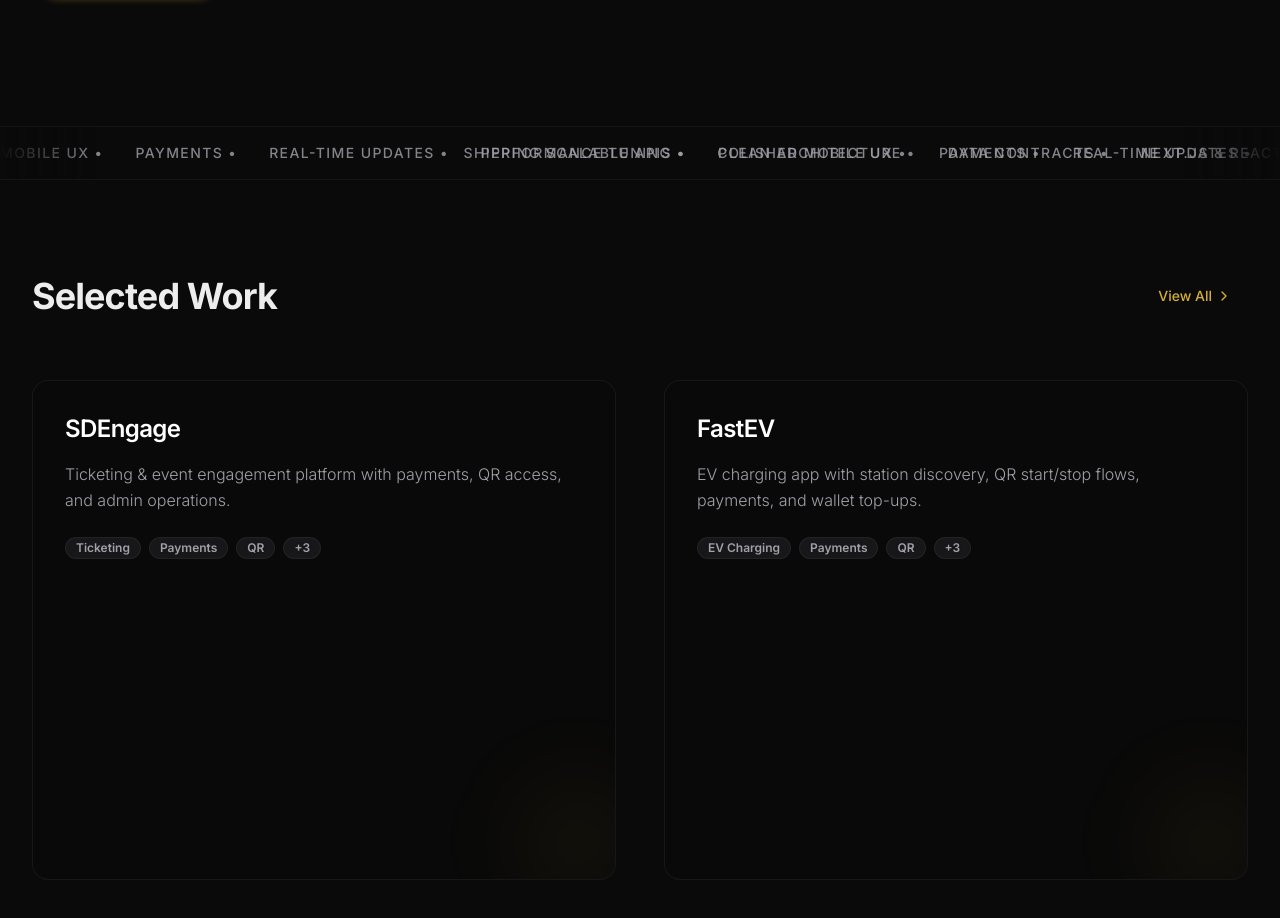
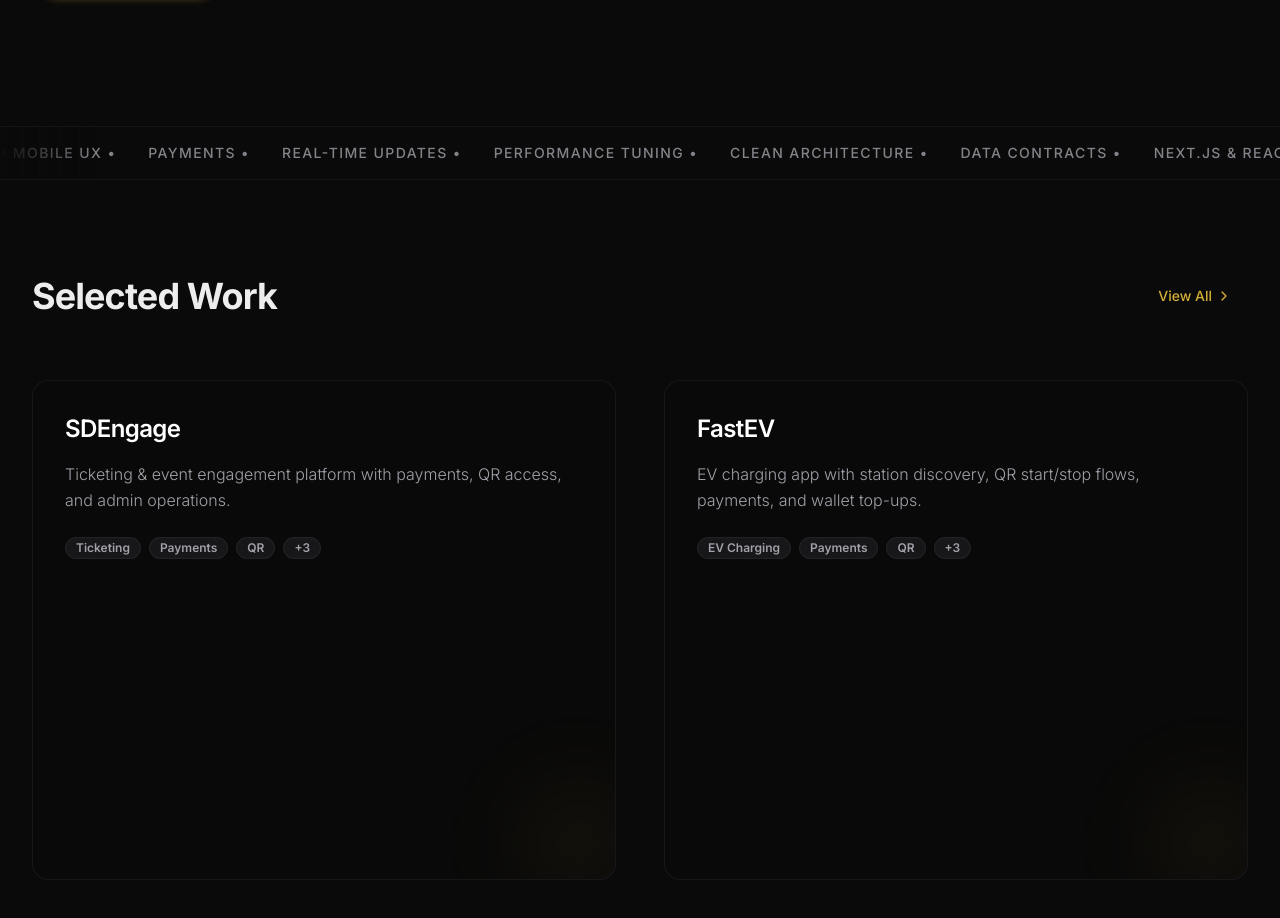
Before and after one commit to ShahrulSaifuddin/portfolio, a React (Vite) app: page / in a window 1280 px wide. Shown: the part 889-1807 px from the top of the page. Built offline with nearby package versions, Linux system fonts and the light colour scheme.

Commit message:
fix corousel

```diff
--- a/src/components/features/CapabilitiesTicker.tsx
+++ b/src/components/features/CapabilitiesTicker.tsx
@@ -13,45 +13,28 @@ const capabilities = [
 
 export function CapabilitiesTicker() {
   return (
-    <div className="relative w-full max-w-[100vw] overflow-hidden border-y border-border/40 bg-background/50 py-4">
-      <div className="flex select-none gap-8 w-full">
+    <div className="relative w-full overflow-hidden border-y border-border/40 bg-background/50 py-4">
+      <div className="flex w-full overflow-hidden">
         <motion.div
-          className="flex min-w-full shrink-0 gap-8 items-center"
-          animate={{ x: "-100%" }}
+          className="flex min-w-max shrink-0 items-center gap-8 px-4"
+          initial={{ x: 0 }}
+          animate={{ x: "-50%" }}
           transition={{
             duration: 60,
             ease: "linear",
             repeat: Infinity,
           }}
         >
+          {/* First set of items */}
           {capabilities.map((cap, i) => (
             <span
-              key={i}
+              key={`1-${i}`}
               className="text-sm font-medium uppercase tracking-widest text-muted-foreground/80 whitespace-nowrap"
             >
               {cap} •
             </span>
           ))}
-          {capabilities.map((cap, i) => (
-            <span
-              key={`dup-${i}`}
-              className="text-sm font-medium uppercase tracking-widest text-muted-foreground/80 whitespace-nowrap"
-            >
-              {cap} •
-            </span>
-          ))}
-        </motion.div>
-
-        {/* Duplicate for seamless loop if needed, though the above mapping handles it for standard widths. Double rendering is safer. */}
-        <motion.div
-          className="flex min-w-full shrink-0 gap-8 items-center absolute top-4 left-full"
-          animate={{ x: "-100%" }}
-          transition={{
-            duration: 25,
-            ease: "linear",
-            repeat: Infinity,
-          }}
-        >
+          {/* Duplicate set for loop */}
           {capabilities.map((cap, i) => (
             <span
               key={`2-${i}`}
@@ -60,9 +43,19 @@ export function CapabilitiesTicker() {
               {cap} •
             </span>
           ))}
+          {/* Third set just in case the screen is extremely wide, to prevent gaps before the loop resets */}
           {capabilities.map((cap, i) => (
             <span
-              key={`2-dup-${i}`}
+              key={`3-${i}`}
+              className="text-sm font-medium uppercase tracking-widest text-muted-foreground/80 whitespace-nowrap"
+            >
+              {cap} •
+            </span>
+          ))}
+          {/* Fourth set for safety */}
+          {capabilities.map((cap, i) => (
+            <span
+              key={`4-${i}`}
               className="text-sm font-medium uppercase tracking-widest text-muted-foreground/80 whitespace-nowrap"
             >
               {cap} •
```
